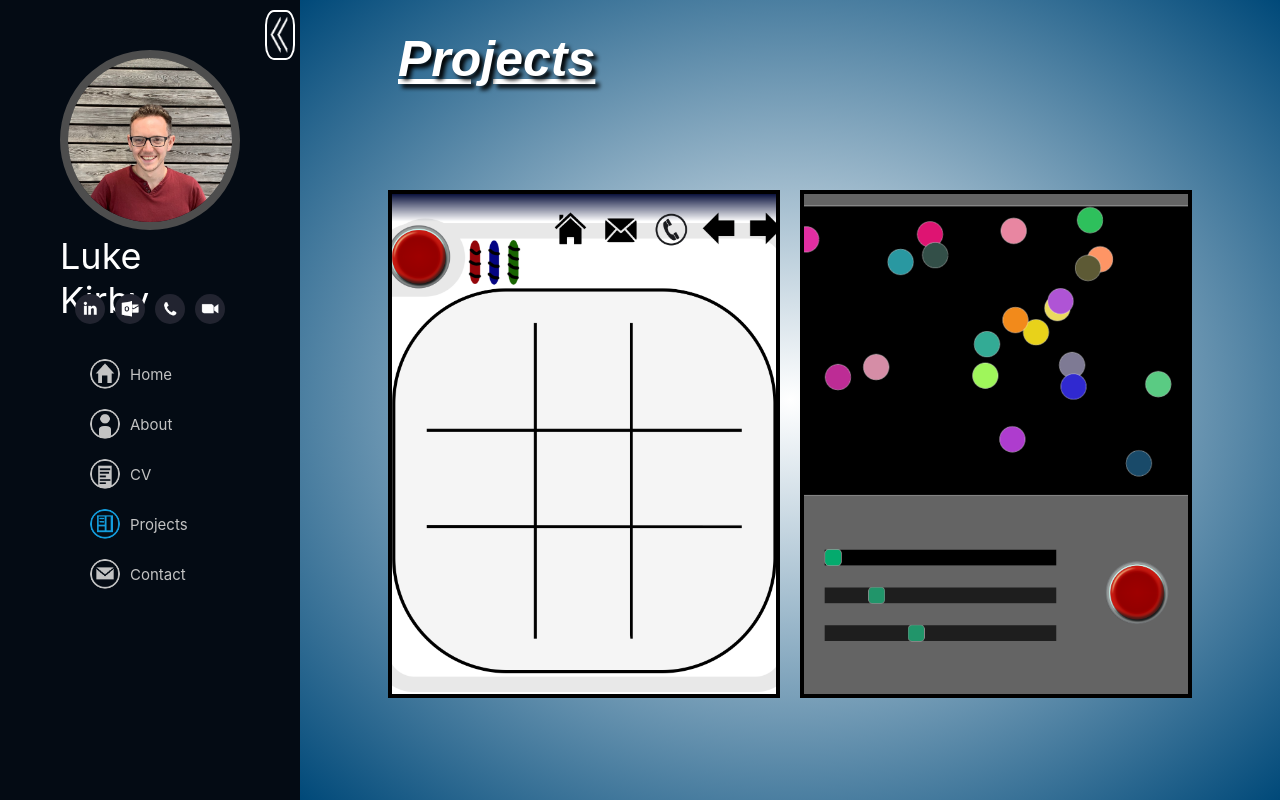
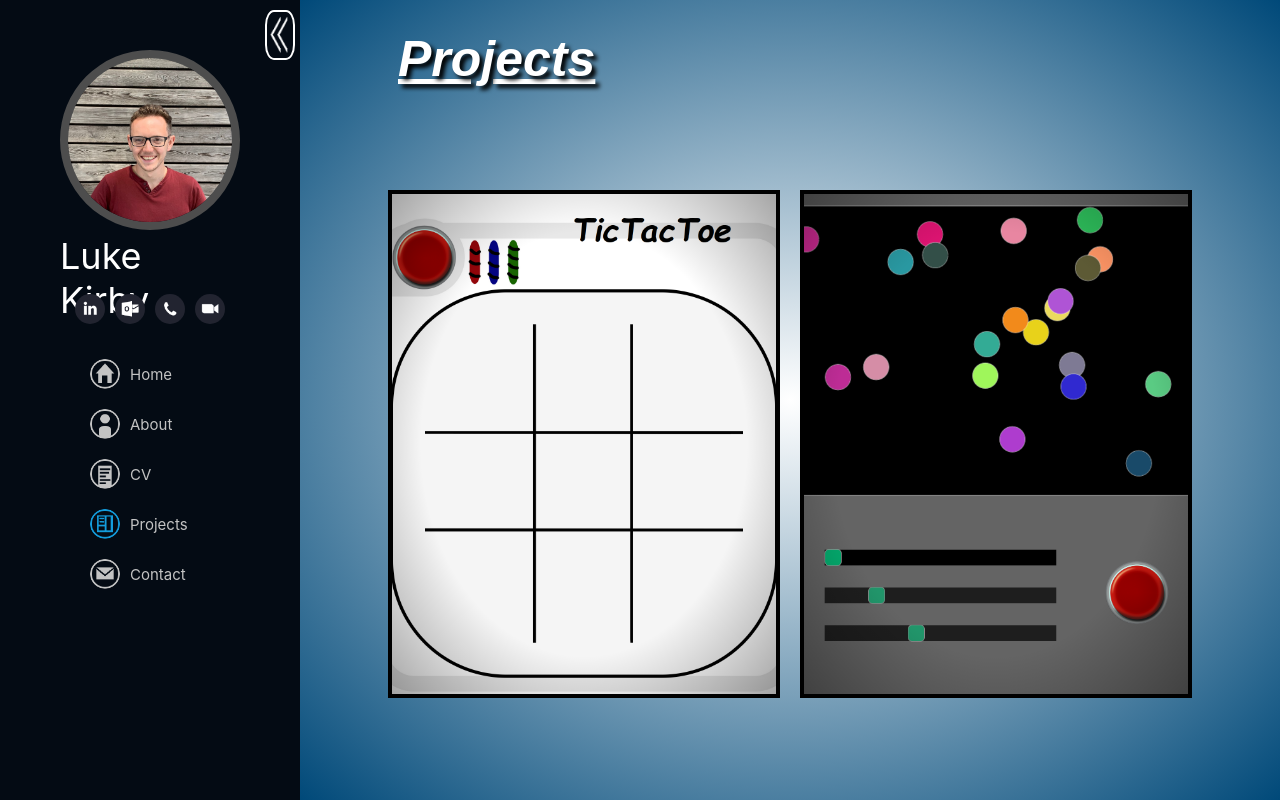
Before and after one commit to Luke-Kirby/Luke-Kirby-Portfolio, a React (Create React App) app: page /projects in a window 1280 px wide. Built offline with nearby package versions, Linux system fonts and the light colour scheme.

Commit message:
Updates pipeline

```diff
--- a/src/App.tsx
+++ b/src/App.tsx
@@ -18,6 +18,7 @@ function App() {
 
   sideBarButton ? (sideBarWidth = "300px") : (sideBarWidth = "0px");
 
+  //framer-motion
   return (
     <div className="App">
       <div className="sidebar-button">
--- a/src/components/Project/Project.scss
+++ b/src/components/Project/Project.scss
@@ -11,6 +11,15 @@
   align-items: center;
   margin: 0 10px;
   cursor: pointer;
+  position: relative;
+}
+
+.project-fade {
+  position: absolute;
+  width: 100%;
+  height: 100%;
+  background-image: radial-gradient(#00000000 60%, #0000005a);
+  transition: all 0.5s ease;
 }
 
 .project-img {
@@ -42,3 +51,7 @@
 .project-closed:hover .view {
   opacity: 100%;
 }
+
+.project-closed:hover .project-fade {
+  //background-image: radial-gradient(#00000000 60%, #00000000);
+}
--- a/src/components/Project/Project.tsx
+++ b/src/components/Project/Project.tsx
@@ -8,6 +8,7 @@ function Project(props: Props) {
    let style={backgroundImage: `url(/images/projects/${props.project}.png)`}
   return (
     <div className="project-closed">
+        <div className="project-fade"></div>
         <h2 className="view"><em>View Project</em></h2>
       <div
       style={style}
--- a/src/view/Cv.scss
+++ b/src/view/Cv.scss
@@ -4,7 +4,7 @@
   background-image: linear-gradient(
     90deg,
     rgb(255, 255, 255),
-    rgb(171, 249, 243),
+    rgb(171, 249, 243)
   );
   display: flex;
   justify-content: left;
@@ -62,11 +62,11 @@
 .side-link {
   width: 6px;
   margin: 12px 0 0 5px;
-  height: fill;
+  height: stretch;
   background-color: rgb(34, 36, 48);
   flex: none;
   display: flex;
-  justify-content: end;
+  justify-content: flex-end;
   flex-direction: column;
   align-items: flex-end;
 }
@@ -76,7 +76,7 @@
   width: 6px;
   height: 6px;
   border-radius: 50%;
-  margin-bottom:-3px
+  margin-bottom: -3px;
 }
 
 .timescale-content {
--- a/src/view/Cv.tsx
+++ b/src/view/Cv.tsx
@@ -3,7 +3,6 @@ import "./Cv.scss";
 import classnames from "classnames";
 import BulletPoint from "../components/Cv/BulletPoint";
 import SmoothCollapse from "../components/Cv/ExpandContainer";
-import { createVerify } from "crypto";
 
 function Cv() {
   const [DropButtonSelf, invertSelf] = useState(false);
```
Also changed, not shown: public/images/projects/ticTacToe.png.
